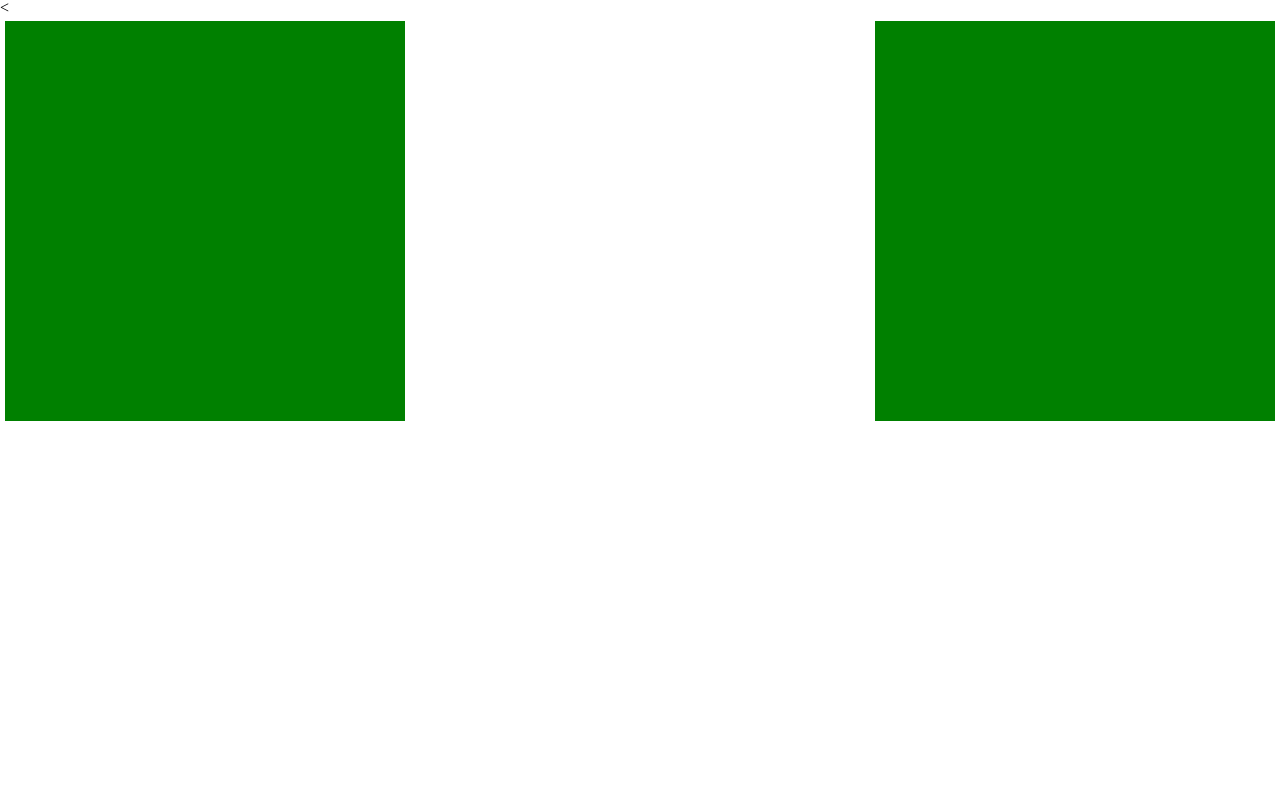
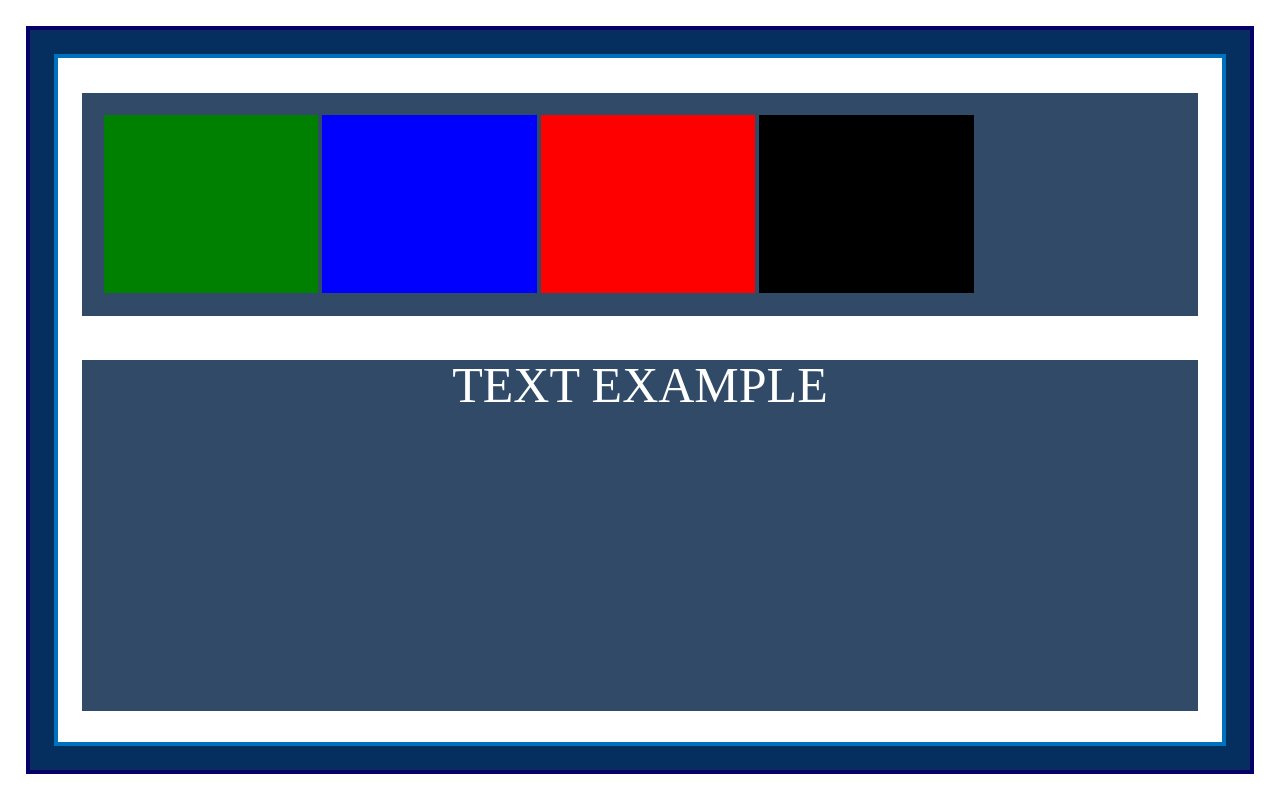
Before and after one commit to vakho1995/fluid-geolab.vakho1995.io, a plain HTML site: page index.html in a window 1280 px wide. Drawn offline with Linux system fonts and the light colour scheme.

Commit message:
create fluid page

```diff
--- a/css/style.css
+++ b/css/style.css
@@ -1,3 +1,22 @@
-.left-wraper{float:left; background: green; width: 400px; height: 400px; margin:5px}
-.right-wraper{float:right; background: green; width: 400px; height: 400px; margin:5px}
-.box::after{content: ""; clear:both; display: block;}
+html,body{height:100%;width:100%;}
+body{padding:2%}
+.main-wraper
+{background: #042f5f;border:4px solid #070068;width:100%;height:100%;padding:2%}
+.white-wraper
+{background: #fff;border:4px solid #0071bc;height: 100%; width: 100%;padding: 2%}
+.blue-box1
+{background: #304a68;height: 35%;margin-top:1%;padding:2%}
+.blue-box2
+{background: #304a68;height: 55%;margin-top:4%}
+.blue-box2 P
+{color: #fff;text-align: center;font-size:50px}
+.white-box
+{height:100%;width: 20%; background: #fff;display:inline-block;}
+.white-box:nth-child(1)
+{background: green}
+.white-box:nth-child(2)
+{background: blue}
+.white-box:nth-child(3)
+{background: red}
+.white-box:nth-child(4)
+{background: black}
--- a/index.html
+++ b/index.html
@@ -1,4 +1,4 @@
-<<!DOCTYPE html>
+<!DOCTYPE html>
 <html>
       <head>
 	        <link rel="stylesheet" type="text/css" href="css/font.css">
@@ -9,14 +9,18 @@
 	        <title>fluid</title>
       </head>
       <body>
-	<div class="box">
-		<div class="left-wraper">
+	        <div class="main-wraper">
+	        	<div class="white-wraper">
+	        		<div class="blue-box1">
+	        			<div class="white-box"></div>
+	        			<div class="white-box"></div>
+	        			<div class="white-box"></div>
+	        			<div class="white-box"></div>
 	        		</div>
-		<div class="right-wraper">
+	        		<div class="blue-box2">
+	        			<p>TEXT EXAMPLE</p>
 	        		</div>
-
 	        	</div>
-
-
+	        <div>
       </body>
 </html>
```
Lines whose indentation alone changed are shown as unchanged.
